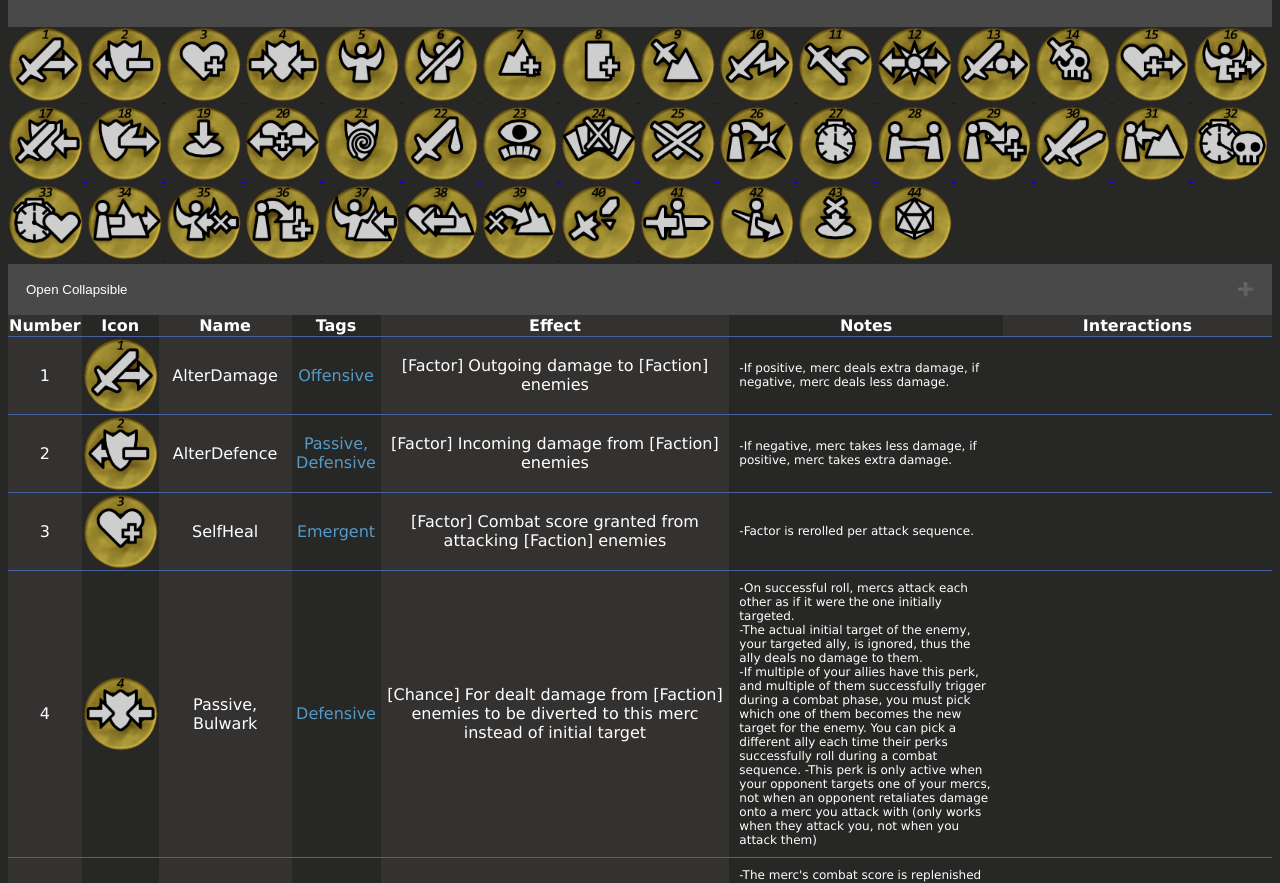
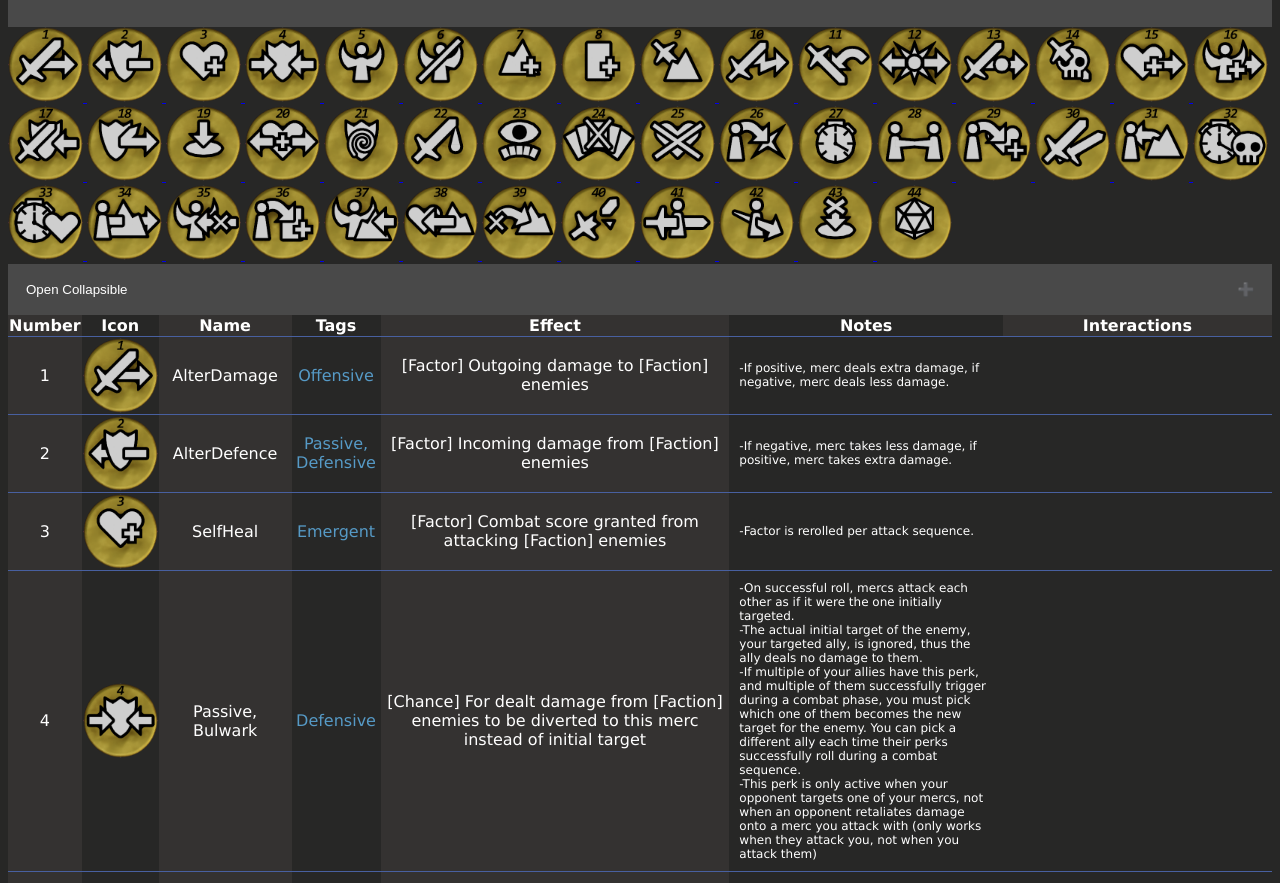
Before and after one commit to RcsEnigma/ExulOmnium-Perks.github.io, a plain HTML site: page index.html in a window 1280 px wide. Shown: the part 69-952 px from the top of the page. Drawn offline with Linux system fonts and the light colour scheme.

Commit message:
formatting

```diff
--- a/index.html
+++ b/index.html
@@ -296,7 +296,7 @@ body {
 	<td>[Chance] For dealt damage from [Faction] enemies to be diverted to this merc instead of initial target</td>
 	<td>-On successful roll, mercs attack each other as if it were the one initially targeted.<br>
 		-The actual initial target of the enemy, your targeted ally, is ignored, thus the ally deals no damage to them.<br>
-		-If multiple of your allies have this perk, and multiple of them successfully trigger during a combat phase, you must pick which one of them becomes the new target for the enemy. You can pick a different ally each time their perks successfully roll during a combat sequence.
+		-If multiple of your allies have this perk, and multiple of them successfully trigger during a combat phase, you must pick which one of them becomes the new target for the enemy. You can pick a different ally each time their perks successfully roll during a combat sequence.<br>
 		-This perk is only active when your opponent targets one of your mercs, not when an opponent retaliates damage onto a merc you attack with (only works when they attack you, not when you attack them)
 	</td>
 </tr>
```
Also changed, not shown: 1 other file.
